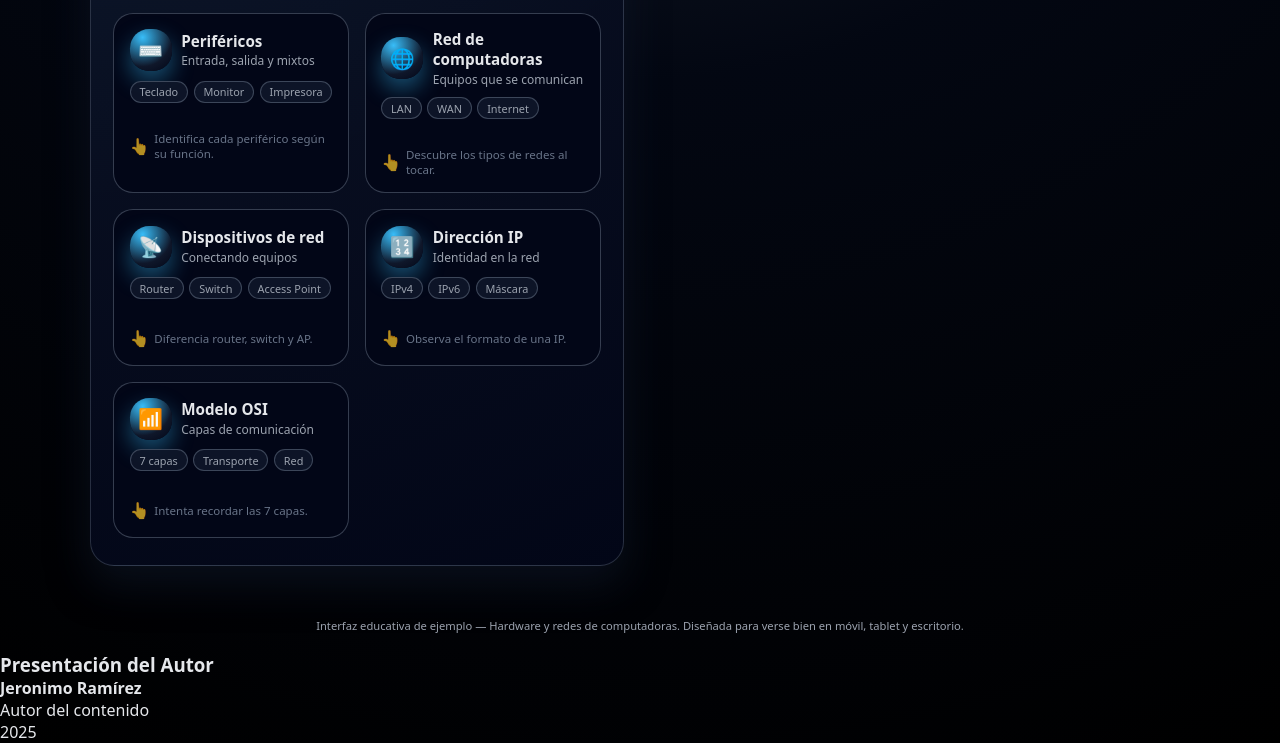
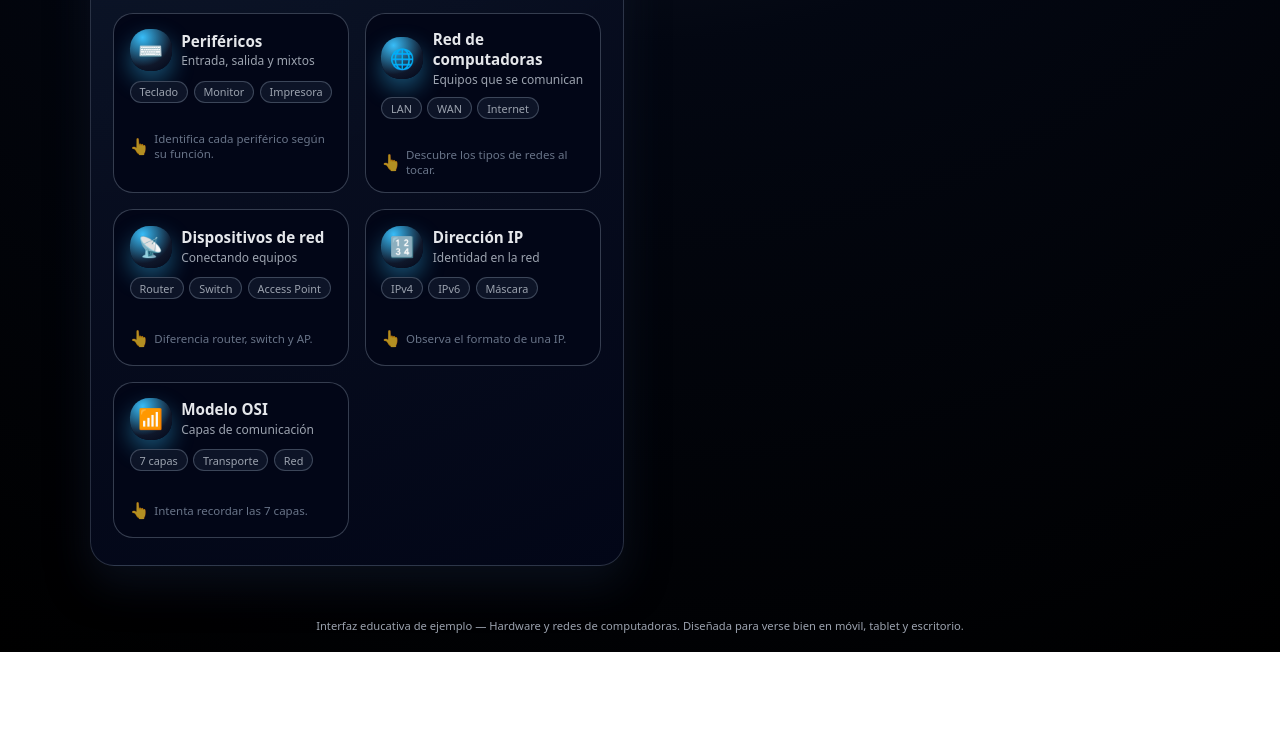
Before and after one commit to rjeronimo072-wq/Cuestionario-de-harware-y-redes, a plain HTML site: page index.html in a window 1280 px wide. Shown: the part 583-1326 px from the top of the page. After the commit the page ends 1235 px from the top, so only its background shows below. Drawn offline with Linux system fonts and the light colour scheme.

Commit message:
Remove author section and external script
Removed author section and external script from index.html

```diff
--- a/index.html
+++ b/index.html
@@ -1489,11 +1489,6 @@
       // El cuestionario se vuelve a inicializar con nuevas preguntas aleatorias
       initQuiz();
     });
-<script src='https://cdn.jotfor.ms/agent/embedjs/019aae8f53907a5a8b67b83610f44d6f1e50/embed.js'>
-</script>
-<section class="author-card">
-  <h3>Presentación del Autor</h3>
-  <p><strong>Jeronimo Ramírez</strong><br>
-  Autor del contenido<br>
-  2025</p>
-</section>
+  </script>
+</body>
+</html>
```
